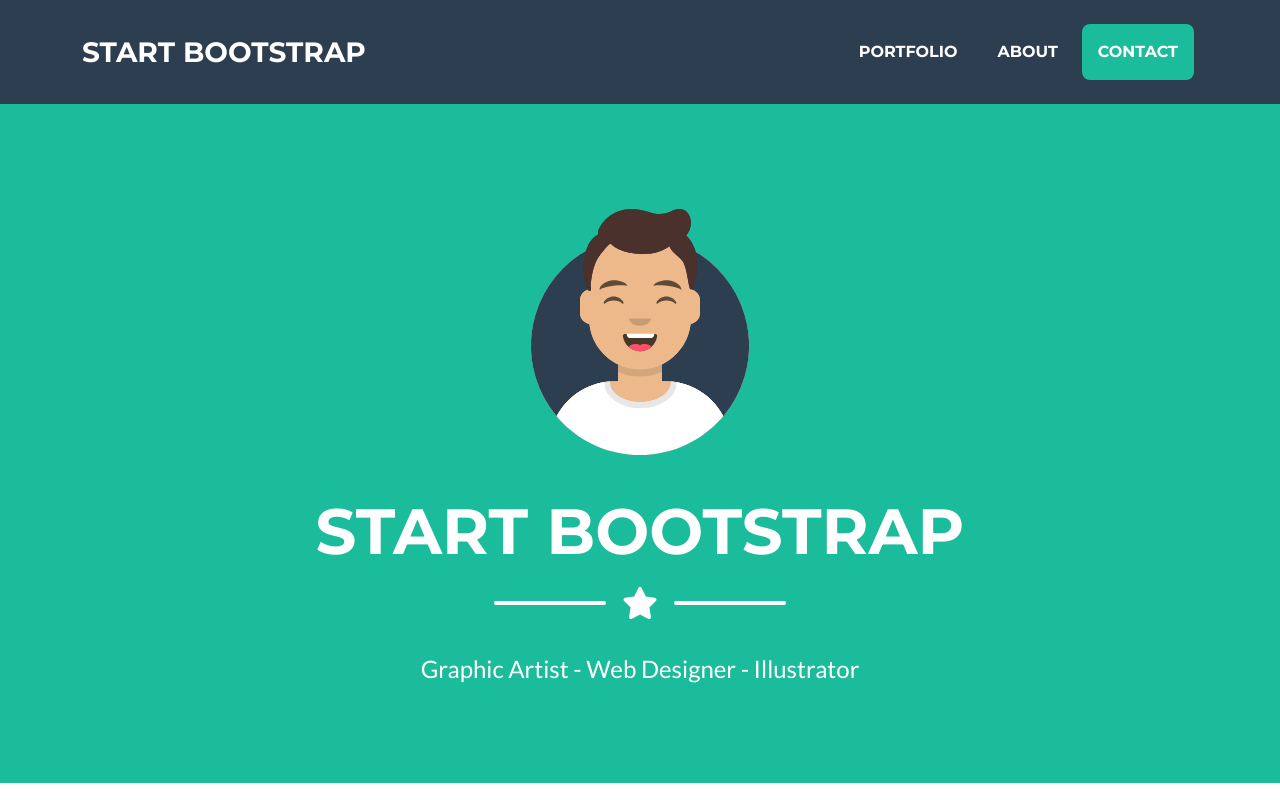
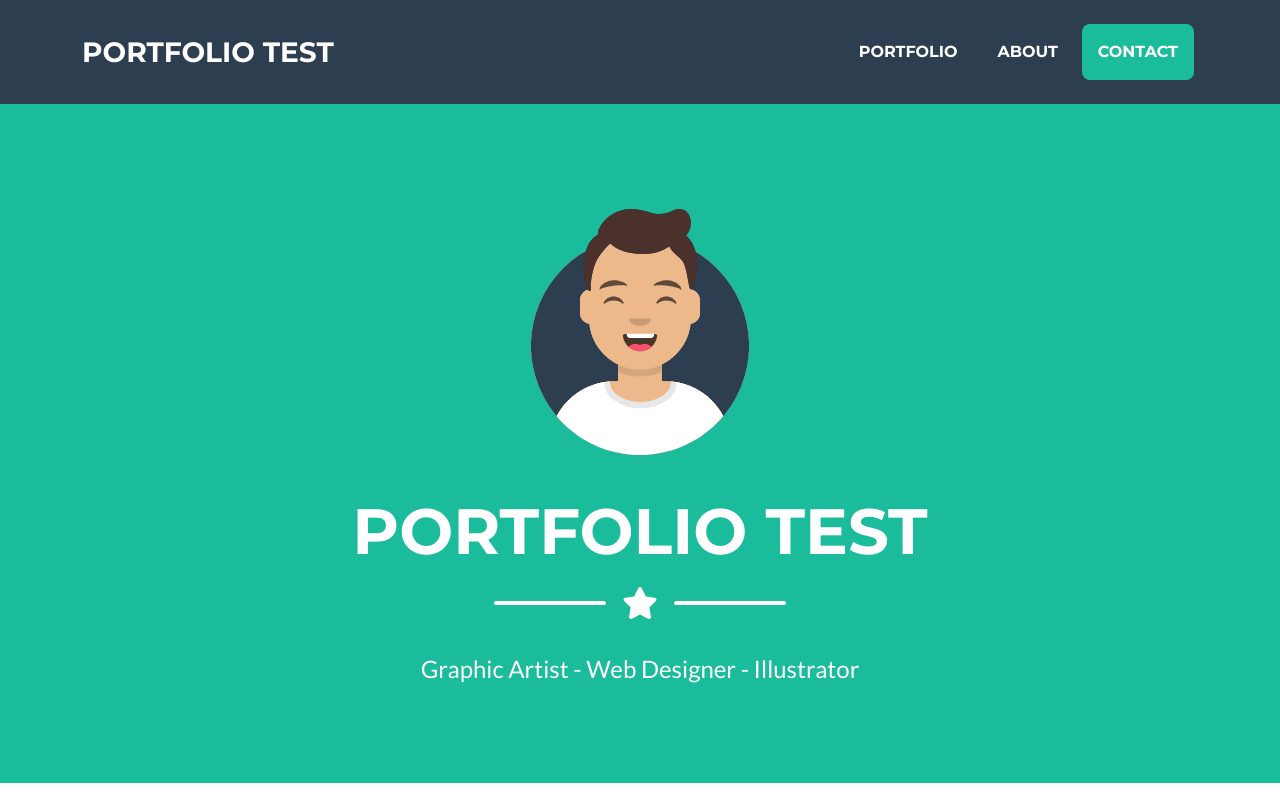
Before and after one commit to sleepsim/pandres.devtest, a plain HTML site: page index.html in a window 1280 px wide. Shown: the top 800 px of the page. Drawn offline with nearby package versions, Linux system fonts and the light colour scheme.

Commit message:
Rename parts

```diff
--- a/index.html
+++ b/index.html
@@ -20,7 +20,7 @@
         <!-- Navigation-->
         <nav class="navbar navbar-expand-lg bg-secondary text-uppercase fixed-top" id="mainNav">
             <div class="container">
-                <a class="navbar-brand" href="#page-top">Start Bootstrap</a>
+                <a class="navbar-brand" href="#page-top">Portfolio Test</a>
                 <button class="navbar-toggler text-uppercase font-weight-bold bg-primary text-white rounded" type="button" data-bs-toggle="collapse" data-bs-target="#navbarResponsive" aria-controls="navbarResponsive" aria-expanded="false" aria-label="Toggle navigation">
                     Menu
                     <i class="fas fa-bars"></i>
@@ -40,7 +40,7 @@
                 <!-- Masthead Avatar Image-->
                 <img class="masthead-avatar mb-5" src="assets/img/avataaars.svg" alt="..." />
                 <!-- Masthead Heading-->
-                <h1 class="masthead-heading text-uppercase mb-0">Start Bootstrap</h1>
+                <h1 class="masthead-heading text-uppercase mb-0">Portfolio test</h1>
                 <!-- Icon Divider-->
                 <div class="divider-custom divider-light">
                     <div class="divider-custom-line"></div>
```
